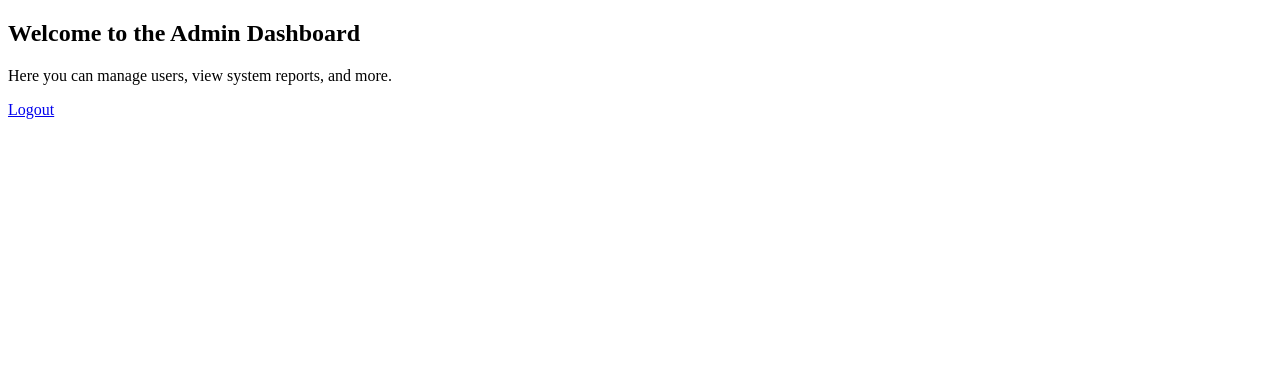
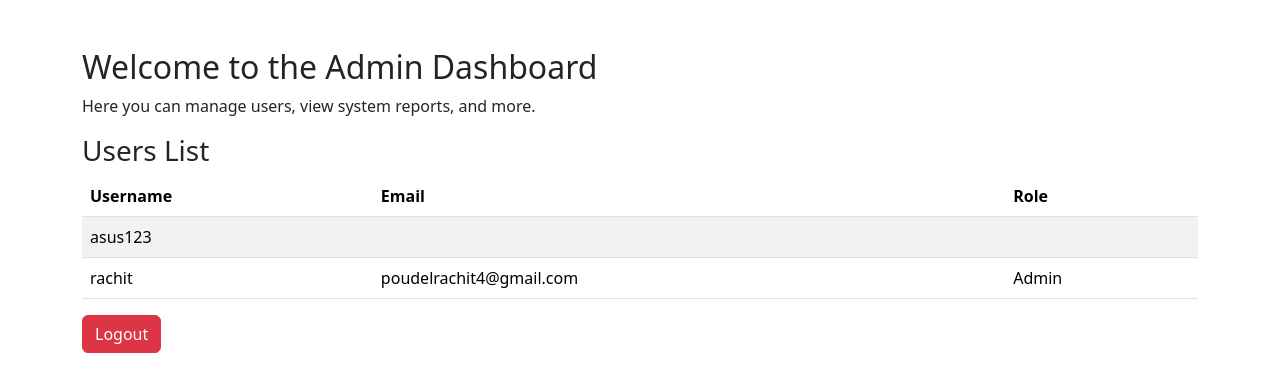
Before and after one commit to rachitpoudel101/fyp, a Django app: template Backend/user/templates/admin_dashboard.html in a window 1280 px wide. Shown: the top 392 px of the page. Run offline with Django 5.2, Linux system fonts and the light colour scheme; the template is opened without the code that fills it: values that come from a table or form of the project are taken from there, others are empty; data comes from the database, SQL or seed files in the repository; both versions use the stored data as it was after the commit; some libraries are stand-ins or nearby versions.

Commit message:
I have added the functionality where admin can see the no of user.

```diff
--- a/Backend/user/forms.py
+++ b/Backend/user/forms.py
@@ -8,4 +8,4 @@ class CustomUserCreationForm(UserCreationForm):
 
     class Meta:
         model = CustomUser
-        fields = ('username', 'password1', 'password2', 'role')
+        fields = ('username','email', 'password1', 'password2', 'role')
--- a/Backend/user/models.py
+++ b/Backend/user/models.py
@@ -1,4 +1,3 @@
-# users/models.py
 from django.contrib.auth.models import AbstractUser
 from django.db import models
 
@@ -8,3 +7,4 @@ class CustomUser(AbstractUser):
         ('warehouse_manager', 'Warehouse Manager'),
     ]
     role = models.CharField(max_length=50, choices=ROLE_CHOICES)
+    email = models.EmailField(unique=True, blank=False, null=False)
--- a/Backend/user/templates/admin_dashboard.html
+++ b/Backend/user/templates/admin_dashboard.html
@@ -5,12 +5,33 @@
     <meta name="viewport" content="width=device-width, initial-scale=1.0">
     <title>Admin Dashboard</title>
     {% comment %} <link rel="stylesheet" href="{% static 'css/styles.css' %}"> {% endcomment %}
+    <link href="https://cdn.jsdelivr.net/npm/bootstrap@5.3.0-alpha1/dist/css/bootstrap.min.css" rel="stylesheet">
 </head>
 <body>
-    <div class="container">
+    <div class="container mt-5">
         <h2>Welcome to the Admin Dashboard</h2>
         <p>Here you can manage users, view system reports, and more.</p>
-        <a href="{% url 'user_logout' %}">Logout</a>
+        <h3>Users List</h3>
+        <table class="table table-striped">
+            <thead>
+                <tr>
+                    <th>Username</th>
+                    <th>Email</th>
+                    <th>Role</th>
+                </tr>
+            </thead>
+            <tbody>
+                {% for user in users %}
+                <tr>
+                    <td>{{ user.username }}</td>
+                    <td>{{ user.email }}</td>
+                    <td>{{ user.get_role_display }}</td>
+                </tr>
+                {% endfor %}
+            </tbody>
+        </table>
+        <a href="{% url 'user_logout' %}" class="btn btn-danger">Logout</a>
     </div>
+    <script src="https://cdn.jsdelivr.net/npm/bootstrap@5.3.0-alpha1/dist/js/bootstrap.bundle.min.js"></script>
 </body>
 </html>
```
Also changed, not shown: Backend/user/views.py (+8 -4 lines), Backend/db.sqlite3.
